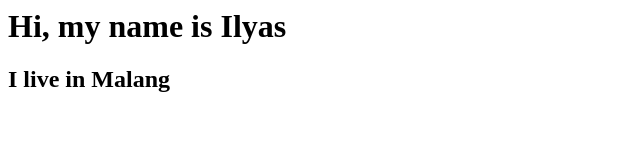
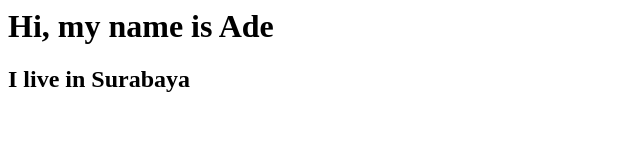
Before and after one commit to Zaychh/Git_Squash, a plain HTML site: page index.html in a window 1280 px wide. Shown: the whole page, without its empty margins (0-640 px from the left). Drawn offline with Linux system fonts and the light colour scheme.

Commit message:
Git training/squash (#1)
* Update nama jadi Ade

* Update kota dari Malang Ke Surabaya

```diff
--- a/index.html
+++ b/index.html
@@ -3,7 +3,7 @@
        <title>GIT Squashing & Pruning Lesson</title>
    </head>
    <body>
-       <h1>Hi, my name is Ilyas</h1>
-       <h2>I live in Malang</h2>
+       <h1>Hi, my name is Ade</h1>
+       <h2>I live in Surabaya</h2>
    </body>
 </html>
```
